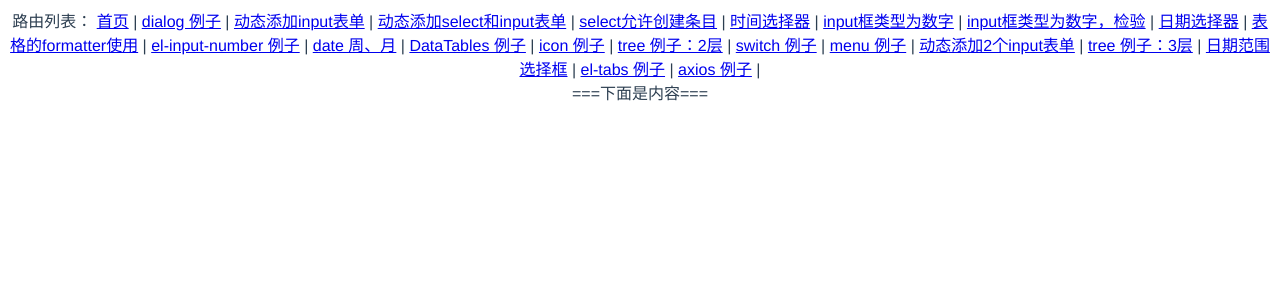
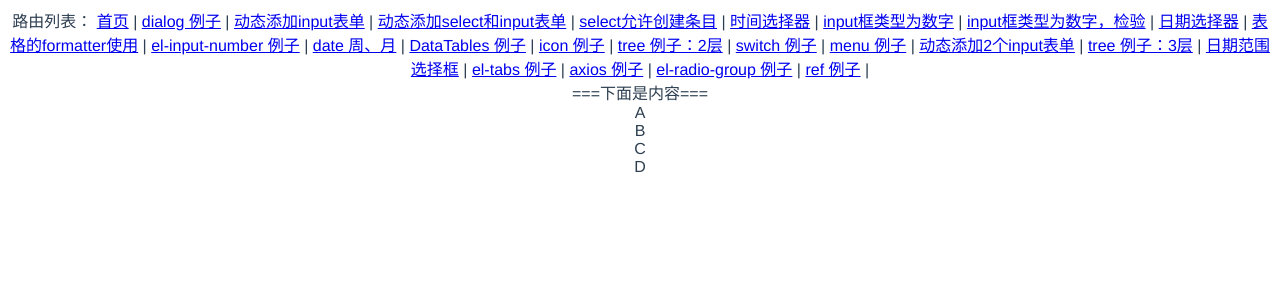
Before and after one commit to cag2050/element_demo, a Vue app: page /ref in a window 1280 px wide. Shown: the top 300 px of the page. Built offline with nearby package versions, Linux system fonts and the light colour scheme; what vue-data-tables, vue-resource would draw is missing.

Commit message:
add: el-radio-group,refs demo

```diff
--- a/package.json
+++ b/package.json
@@ -48,6 +48,8 @@
     "function-bind": "^1.1.0",
     "html-webpack-plugin": "^2.28.0",
     "http-proxy-middleware": "^0.19.0",
+    "less": "^3.9.0",
+    "less-loader": "^5.0.0",
     "mocker-api": "^1.7.6",
     "moment": "^2.22.2",
     "opn": "^4.0.2",
--- a/src/App.vue
+++ b/src/App.vue
@@ -23,6 +23,8 @@
         <router-link to='/date_range'>日期范围选择框</router-link> |
         <router-link to='/tabs/tabFirst'>el-tabs 例子</router-link> |
         <router-link to='/axios'>axios 例子</router-link> |
+        <router-link to='/radio_group'>el-radio-group 例子</router-link> |
+        <router-link to='/ref'>ref 例子</router-link> |
         <div>===下面是内容===</div>
         <router-view></router-view>
     </div>
--- a/src/router.js
+++ b/src/router.js
@@ -129,5 +129,15 @@ export default new Router({
             name: '',
             component: () => import('./views/axios')
         },
+        {
+            path: '/radio_group',
+            name: '',
+            component: () => import('./views/radioGroupDemo.vue')
+        },
+        {
+            path: '/ref',
+            name: '',
+            component: () => import('./views/refDemo.vue')
+        }
     ]
 })
--- /dev/null
+++ b/src/views/radioGroupDemo.vue
@@ -0,0 +1,35 @@
+<template lang="pug">
+    <div id="switchDemo">
+        <el-radio-group v-model="radio_value" fill="rgb(137, 231, 137)">
+            <el-radio-button label="A" border="false"></el-radio-button>
+            <el-radio-button label="B"></el-radio-button>
+            <el-radio-button label="C"></el-radio-button>
+            <el-radio-button label="D"></el-radio-button>
+        </el-radio-group>
+    </div>
+</template>
+
+<script>
+    export default {
+        data () {
+            return {
+                radio_value: 'A'
+            }
+        },
+        methods: {
+            switchChange (value) {
+                console.log(typeof value)
+                console.log(value)
+            }
+        }
+    }
+</script>
+
+<style lang="less">
+    #switchDemo {
+        .el-radio-button__inner {
+            border-radius: 0;
+            border: none;
+        }
+    }
+</style>
--- /dev/null
+++ b/src/views/refDemo.vue
@@ -0,0 +1,34 @@
+<template>
+    <div>
+        <div ref="A" @click="click" class="init_class">A</div>
+        <div ref="B" @click="click" class="init_class">B</div>
+        <div ref="C" @click="click" class="init_class">C</div>
+        <div ref="D" @click="click" class="init_class">D</div>
+    </div>
+</template>
+
+<script>
+    export default {
+        name: 'refDemo',
+        methods: {
+            click () {
+                this.$refs.A.className = 'success_class'
+                this.$refs.B.className = 'error_class'
+                console.log(this.$refs.A.className)
+            }
+        }
+    }
+</script>
+
+<style scoped>
+    .init_class {
+        background-color: white;
+    }
+    .success_class {
+        background-color: rgb(137, 231, 137);
+    }
+    .error_class {
+        background-color: rgb(255, 137, 137);
+    }
+
+</style>
```
Also changed, not shown: 1 other file (tests, documents, lock files or other folders).
